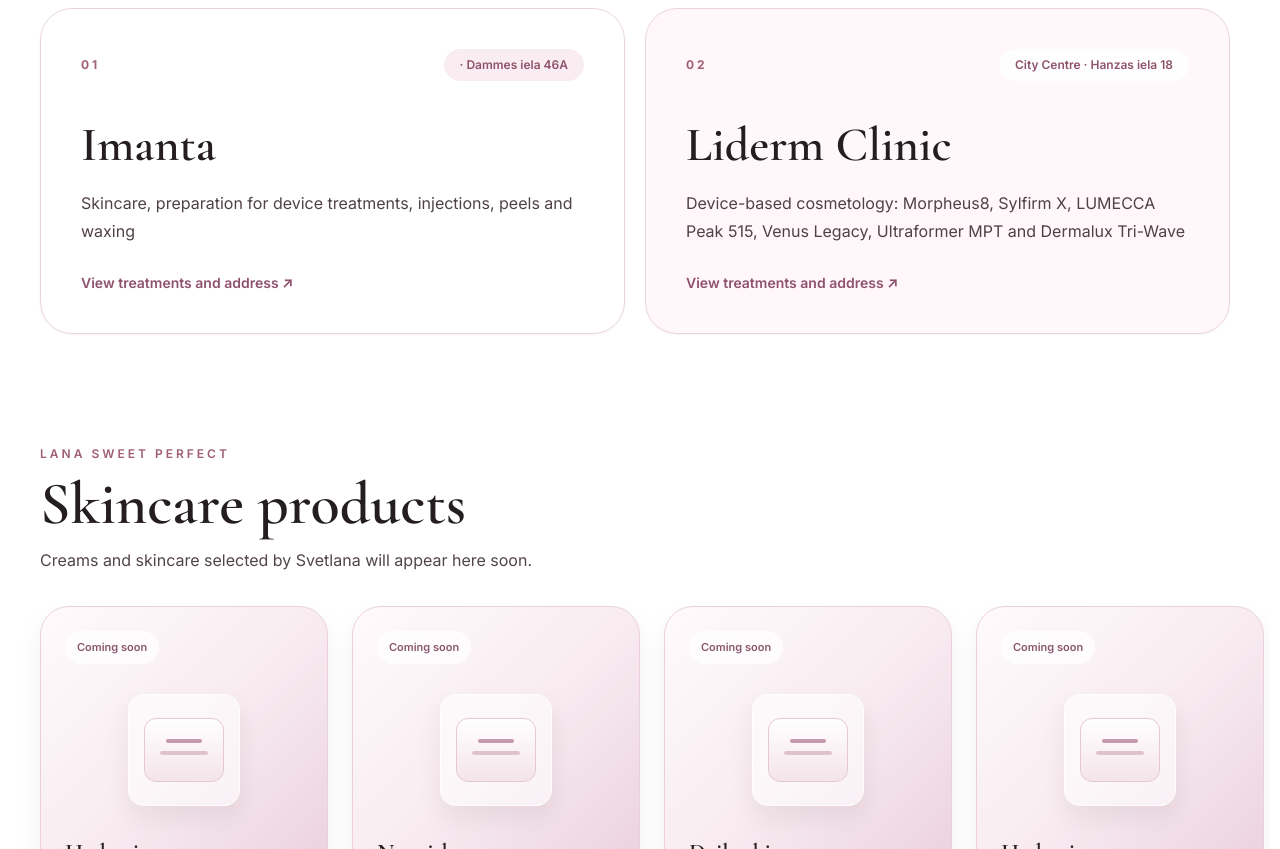
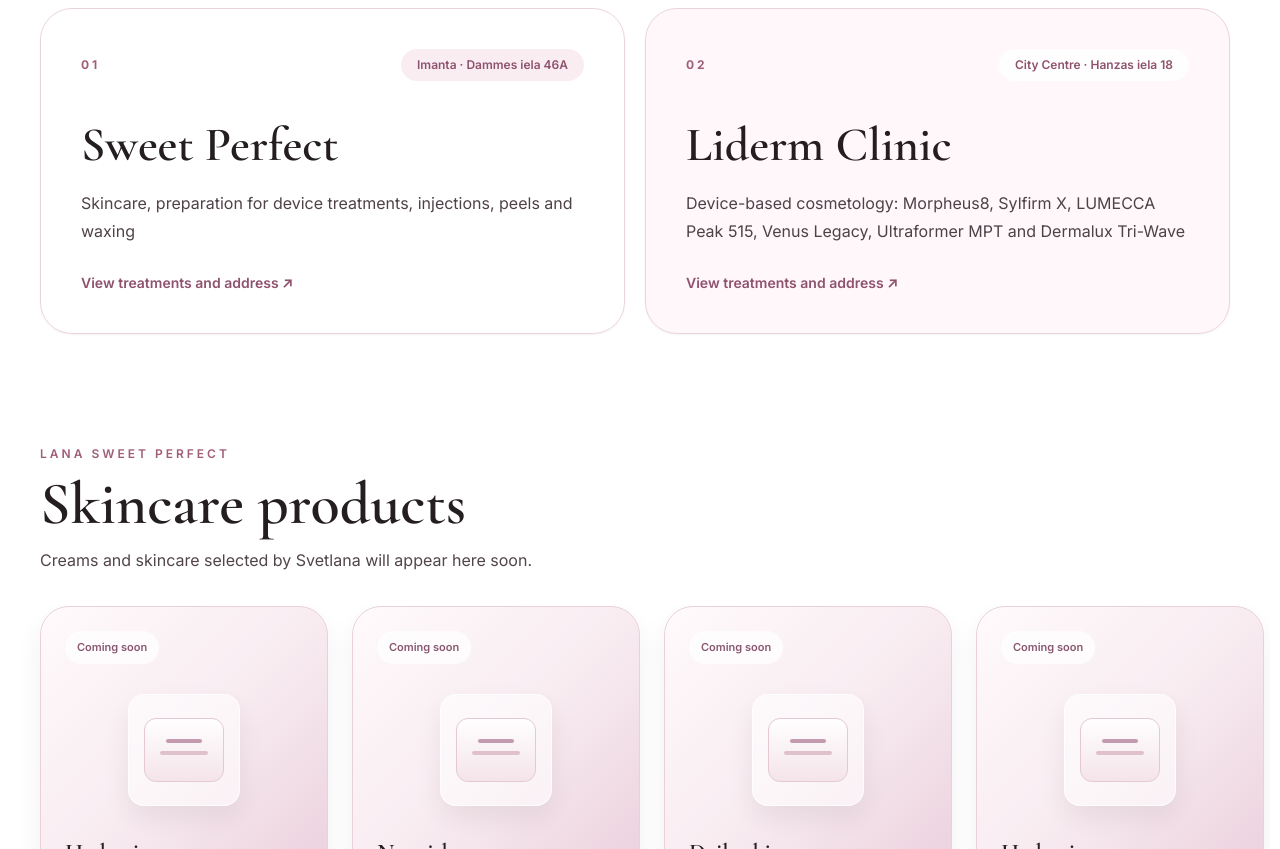
Before and after one commit to SergeyJak/Sweet-lana, a Next.js app: page /en in a window 1280 px wide. Shown: the part 1260-2109 px from the top of the page. Built offline with nearby package versions, Linux system fonts and the light colour scheme; no server answers.

Commit message:
Correct English location card title and missing area label

```diff
--- a/src/content/site.ts
+++ b/src/content/site.ts
@@ -32,7 +32,7 @@ export const HOME_COPY = {
     intro: 'Two studios in Riga. Choose a location to see the treatments available there.',
     discover: 'Choose a location', about: 'About Svetlana', aboutText: 'Svetlana Petrova is a cosmetologist with a medical education and 10 years of experience. I specialise in a broad range of facial treatments, from traditional skincare to microneedling, mesotherapy, chemical peels and facial massage. I also offer hair removal with waxing and sugaring. Treatments and home skincare are tailored to individual needs.',
     services: 'Services', servicesText: '3D facial cleansing, waxing, sugaring, IPL Lumecca, Morpheus8, Ultraformer MPT, biorevitalization and lipolytics. Ask for prices when booking.',
-    gallery: 'Gallery', galleryText: 'Real before-and-after results will appear here soon.', galleryLink: 'View gallery', choose: 'View treatments and address', cabinetsTitle: 'Two studios · Two specialties', cabinetsIntro: 'Choose a studio to see only its treatments, address and booking details.', imantaTitle: 'Imanta', imantaDetail: 'Skincare, preparation for device treatments, injections, peels and waxing', centerTitle: 'Liderm Clinic', centerArea: 'City Centre', centerDetail: 'Device-based cosmetology: Morpheus8, Sylfirm X, LUMECCA Peak 515, Venus Legacy, Ultraformer MPT and Dermalux Tri-Wave', centerAddress: BUSINESS.centerStreetAddress,
+    gallery: 'Gallery', galleryText: 'Real before-and-after results will appear here soon.', galleryLink: 'View gallery', choose: 'View treatments and address', cabinetsTitle: 'Two studios · Two specialties', cabinetsIntro: 'Choose a studio to see only its treatments, address and booking details.', imantaTitle: 'Sweet Perfect', imantaArea: 'Imanta', imantaDetail: 'Skincare, preparation for device treatments, injections, peels and waxing', centerTitle: 'Liderm Clinic', centerArea: 'City Centre', centerDetail: 'Device-based cosmetology: Morpheus8, Sylfirm X, LUMECCA Peak 515, Venus Legacy, Ultraformer MPT and Dermalux Tri-Wave', centerAddress: BUSINESS.centerStreetAddress,
     contact: 'Contact', contactText: `Two studios: Imanta and City Centre. Phone and WhatsApp: ${BUSINESS.phoneDisplay}. Please specify your preferred location.`,
     soon: 'Coming soon', footer: 'Cosmetology · Riga', reviewsTitle: 'Google customer reviews', reviewsLink: 'Read reviews on Google Maps', reviewsNote: 'Rating for the Imanta studio. Verified on 14 Nov 2026.', menu: 'Menu', booking: 'Message on Instagram', mapNote: `${BUSINESS.streetAddress}, Riga, Imanta.`, mapTitle: 'Find us', call: 'Call',
   },
```
